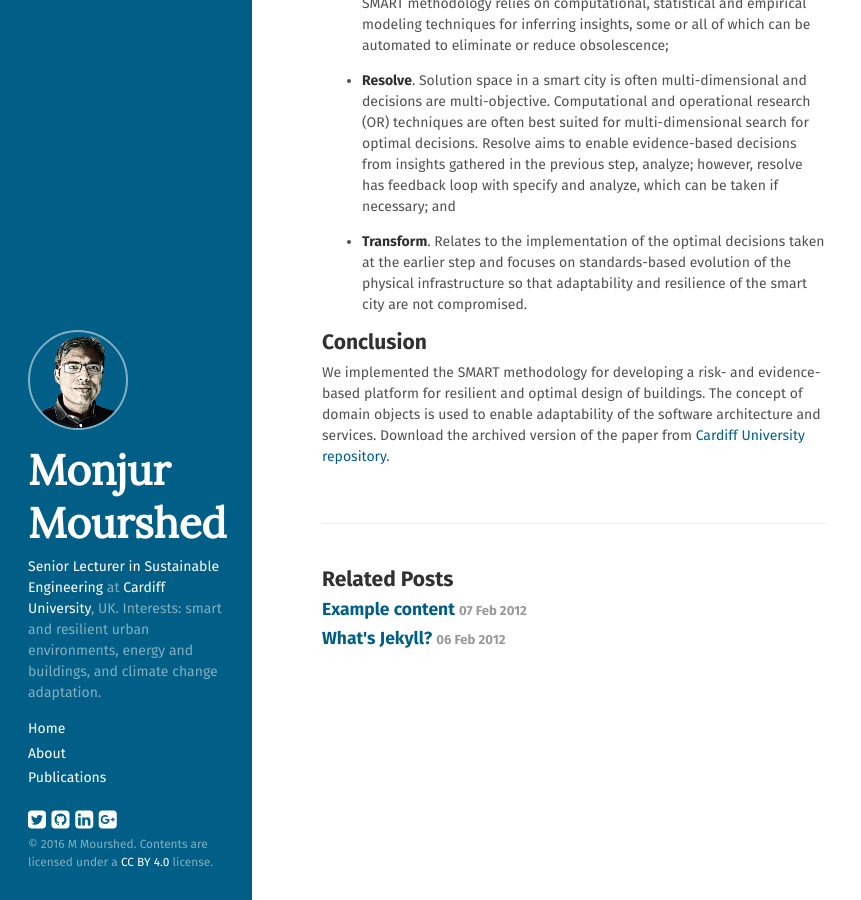
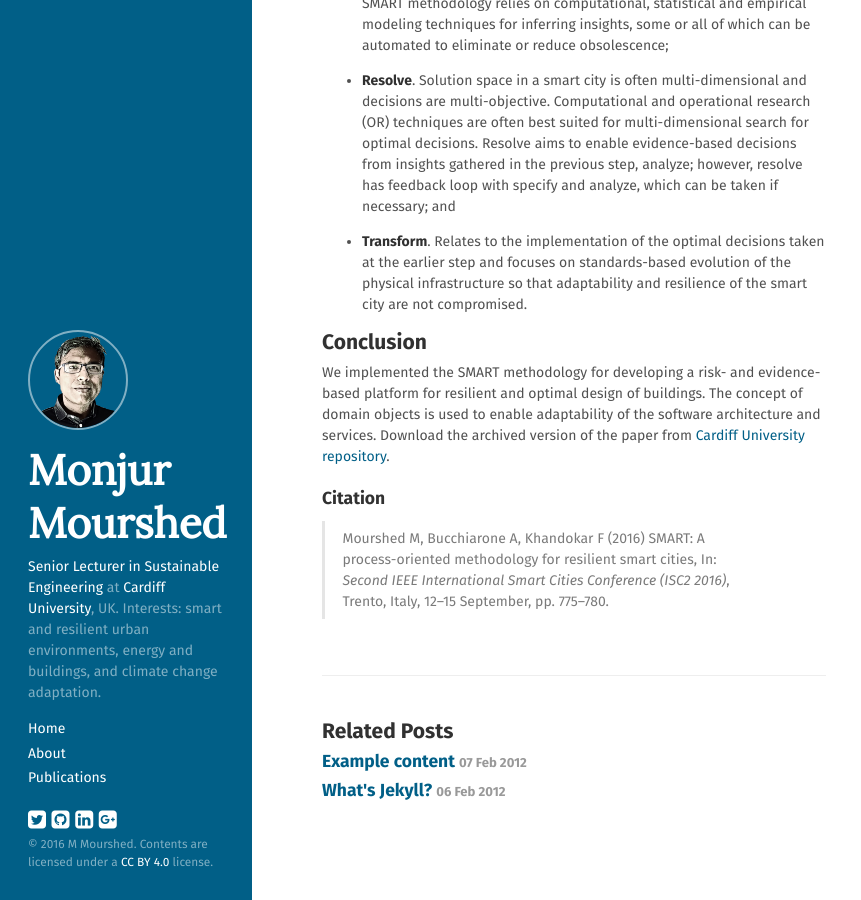
Before and after one commit to mmourshed/mmourshed.github.io, a Jekyll site: the page built from _posts/2016-09-12-SMART-Process-Centric-Smart-Cities.md, in a window 1280 px wide and 900 px high, scrolled down 1601 px. Shown: the whole window, without its empty margins (0-861 px from the left). Built offline with Jekyll 4.4.1, drawn with Linux system fonts in a browser that asks for light colours; nearby versions of some CDN libraries.

Commit message:
added citation

```diff
--- a/_posts/2016-09-12-SMART-Process-Centric-Smart-Cities.md
+++ b/_posts/2016-09-12-SMART-Process-Centric-Smart-Cities.md
@@ -28,3 +28,6 @@ We propose a process-oriented methodology conveniently termed, SMART, involving
 ## Conclusion
 
 We implemented the SMART methodology for developing a risk- and evidence-based platform for resilient and optimal design of buildings. The concept of domain objects is used to enable adaptability of the software architecture and services. Download the archived version of the paper from [Cardiff University repository](http://bit.ly/2cQ9V76).
+
+### Citation
+> Mourshed M, Bucchiarone A, Khandokar F (2016) SMART: A process-oriented methodology for resilient smart cities, In: _Second IEEE International Smart Cities Conference (ISC2 2016)_, Trento, Italy, 12–15 September, pp. 775–780.
```
